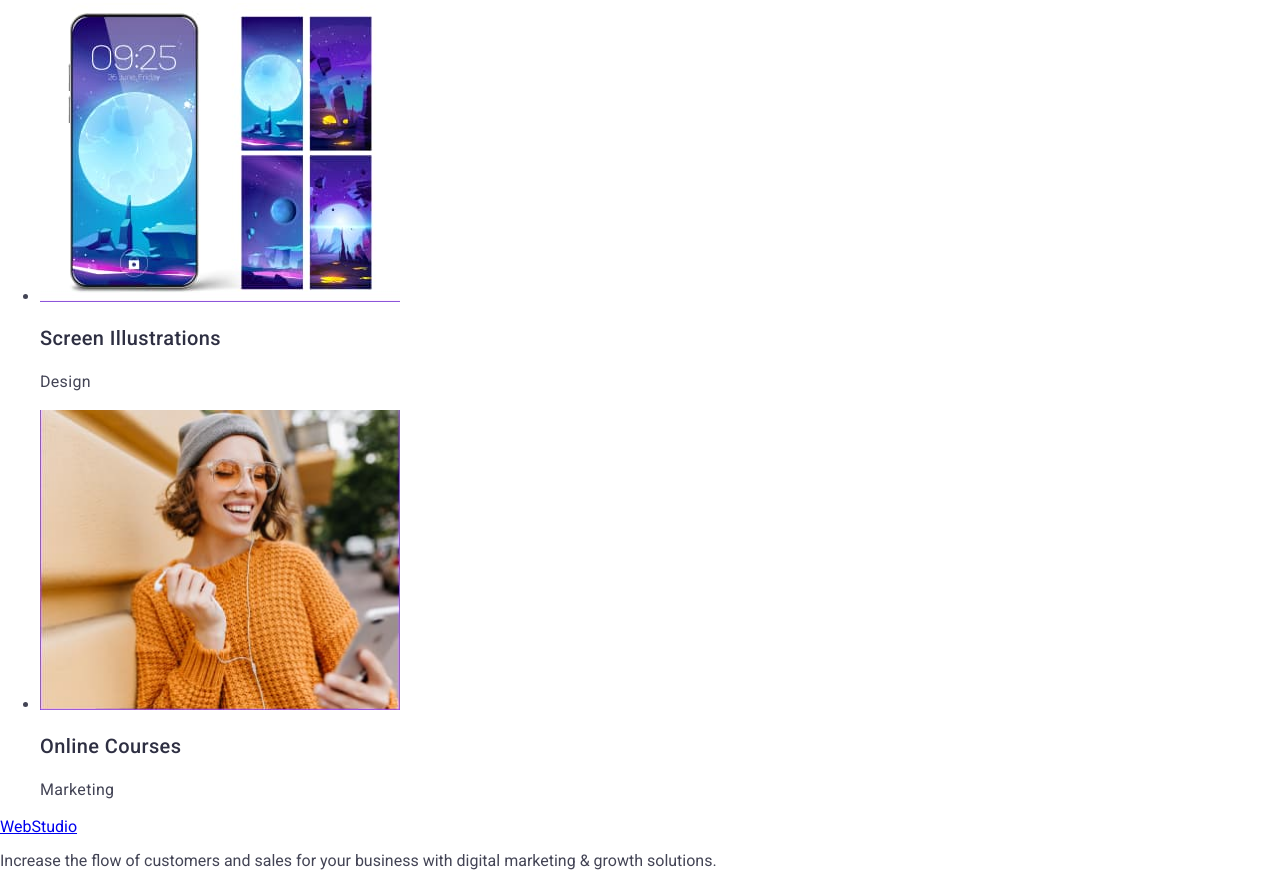
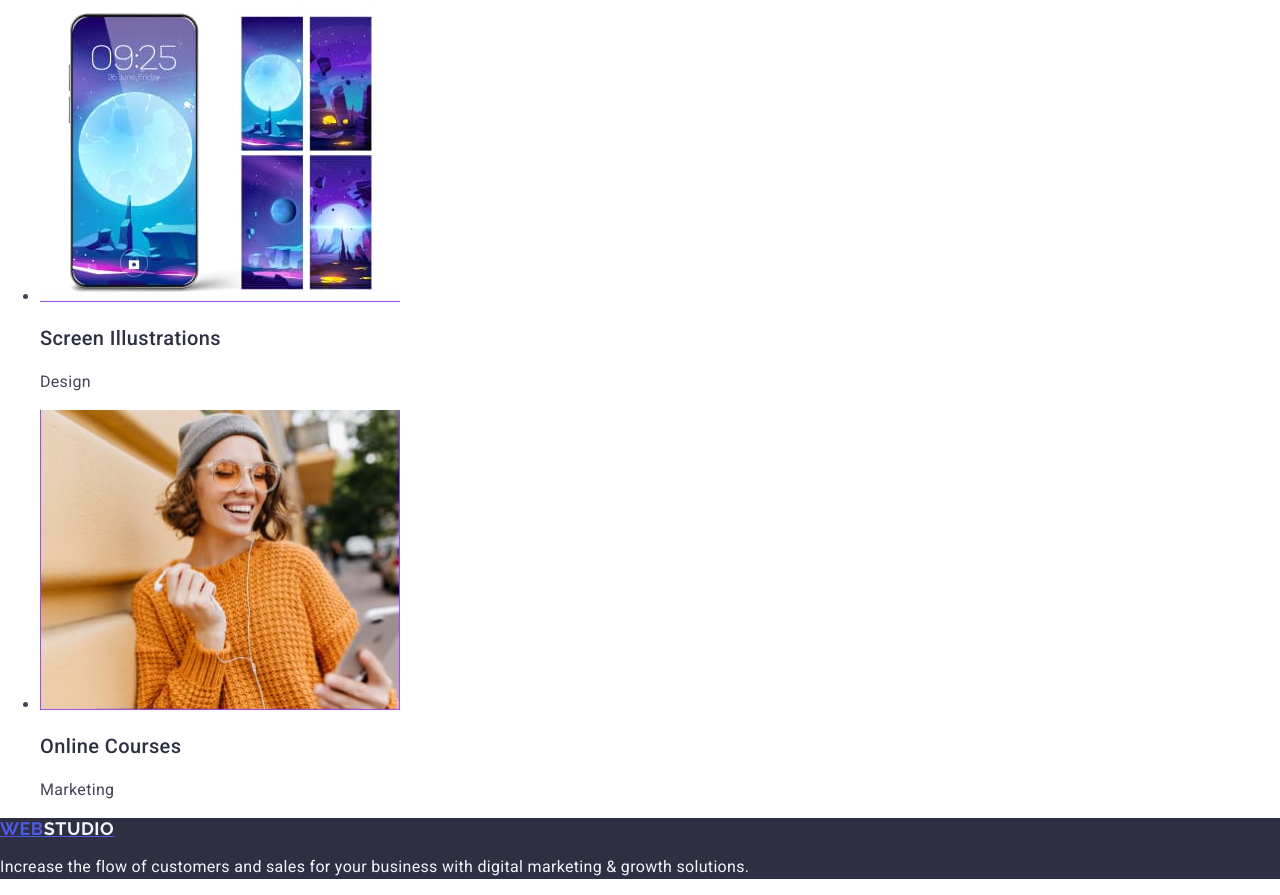
Before and after one commit to Arsenkamwrpf/Arsenkamwrpf-goit-markup-hw-02, a plain HTML site: page index.html in a window 1280 px wide. Shown: the part 4041-4936 px from the top of the page. Drawn offline with nearby package versions, Linux system fonts and the light colour scheme.

Commit message:
modified:   index.html 	modified:   styles.css

```diff
--- a/index.html
+++ b/index.html
@@ -24,7 +24,7 @@
   <body>
     <header>
       <nav>
-        <a href="./index.html" class="title"
+        <a href="./index.html" class="logo"
           >Web<span class="title2">Studio</span></a
         >
         <ul>
@@ -155,9 +155,11 @@
         </ul>
       </section>
     </main>
-    <footer>
-      <a href="./index.html">WebStudio</a>
-      <p>
+    <footer class="footer">
+      <a href="./index.html" class="footer-logo"
+        >Web<span class="second-footer-logo">Studio</span></a
+      >
+      <p class="footer-paragraf">
         Increase the flow of customers and sales for your business with digital
         marketing & growth solutions.
       </p>
--- a/styles.css
+++ b/styles.css
@@ -4,7 +4,7 @@ body {
     background-color: #ffffff;
 }
 
-.title {
+.logo {
     font-family: "Raleway", sans-serif;
     font-weight: 700;
     font-size: 18px;
@@ -122,3 +122,23 @@ color: #2e2f42;
     letter-spacing: 0.02em;
     color:#434455;
 }
+.footer {
+    background-color: #2e2f42;
+}
+.footer-logo {
+    font-family: "Raleway", sans-serif;
+    font-weight: 700;
+    font-size: 18px;
+    line-height: 1.17;
+    letter-spacing: 0.03em;
+    text-transform: uppercase;
+    color:#4d5ae5;
+}
+.second-footer-logo {
+    color:#F4F4FD
+}
+.footer-paragraf {
+    line-height: 1.5;
+    color:#F4F4FD;
+    letter-spacing: 0.02em;
+}
```
